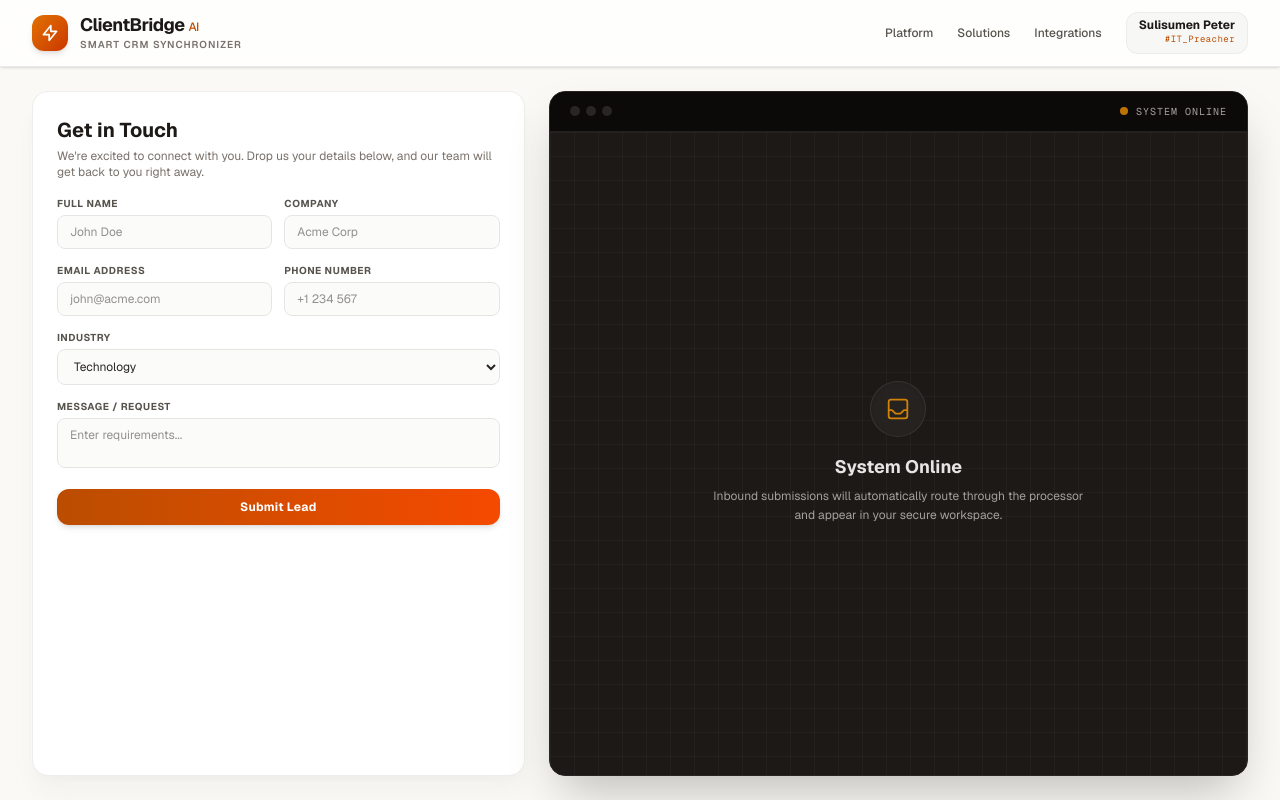
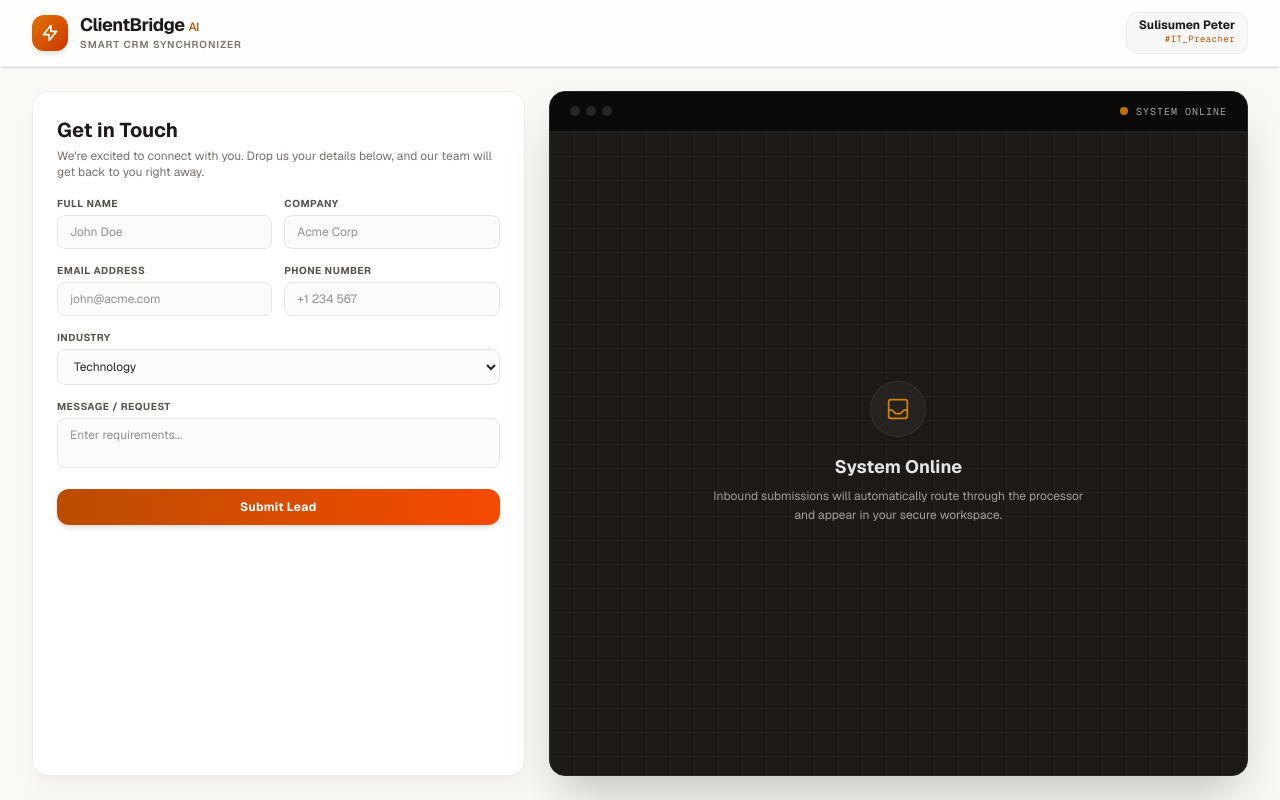
Before and after one commit to sulisumenpeter/clientbridge-crm, a Next.js app: page / in a window 1280 px wide. Built offline with nearby package versions, Linux system fonts and the light colour scheme.

Commit message:
Update page.tsx

```diff
--- a/app/page.tsx
+++ b/app/page.tsx
@@ -76,9 +76,9 @@ export default function Home() {
 
           <div className="flex items-center gap-6">
             <div className="hidden md:flex items-center gap-6 text-xs font-medium text-stone-600">
-              <span className="hover:text-amber-700 cursor-pointer transition-colors">Platform</span>
-              <span className="hover:text-amber-700 cursor-pointer transition-colors">Solutions</span>
-              <span className="hover:text-amber-700 cursor-pointer transition-colors">Integrations</span>
+              <span className="hover:text-amber-700 cursor-pointer transition-colors"></span>
+              <span className="hover:text-amber-700 cursor-pointer transition-colors"></span>
+              <span className="hover:text-amber-700 cursor-pointer transition-colors"></span>
             </div>
             <div className="text-right bg-stone-100/80 px-3 py-1.5 rounded-xl border border-stone-200/60">
               <p className="font-bold text-xs text-stone-900 leading-none">Sulisumen Peter</p>
```
